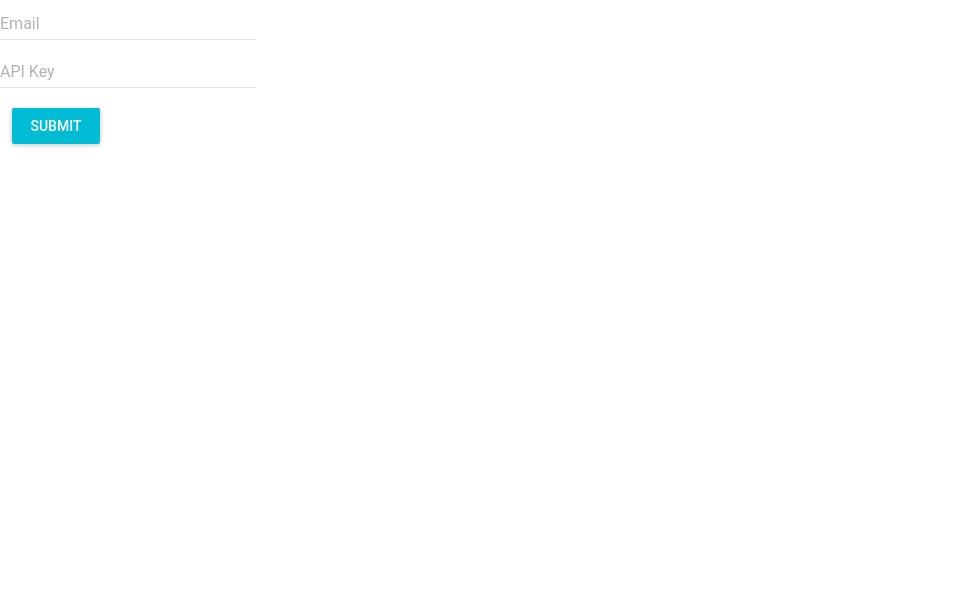
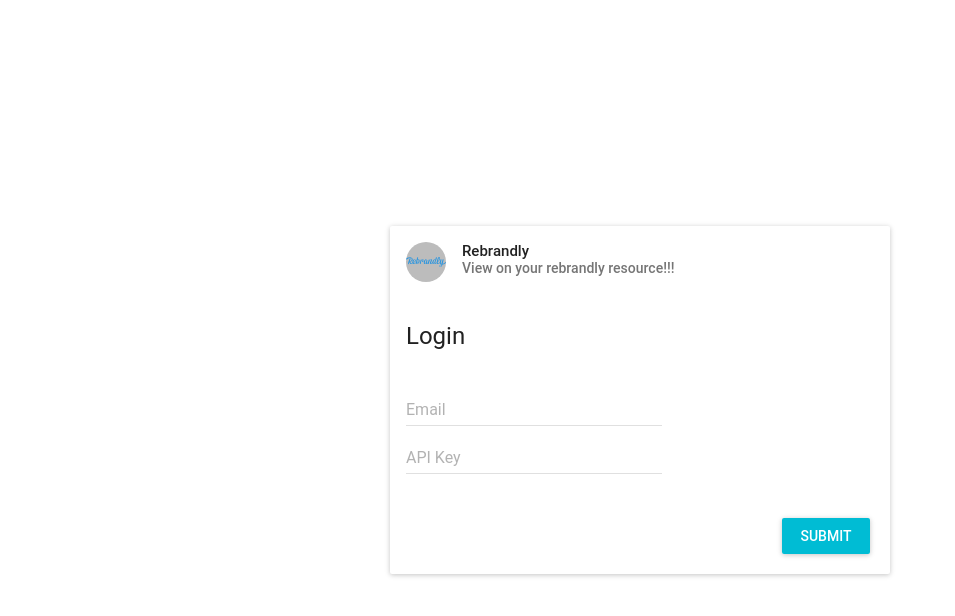
Before and after one commit to ShreejanaShrestha/reapp_repo, a React (Create React App) app: page / in a window 1280 px wide. Shown: the top 616 px of the page, without its empty margins (0-955 px from the left). Built offline with nearby package versions, Linux system fonts and the light colour scheme.

Commit message:
fetch part

```diff
--- a/src/App.js
+++ b/src/App.js
@@ -4,10 +4,10 @@
 import MuiThemeProvider from 'material-ui/styles/MuiThemeProvider';
 
 //components
-import Header from './components/Header'
+//import Header from './components/Header'
 
 //components
-import Body from './components/Body'
+//import Body from './components/Body'
 
 import Login from './components/login'
 
--- a/src/components/login.js
+++ b/src/components/login.js
@@ -1,26 +1,100 @@
 import React, { Component } from 'react';
+import logo from '../assets/logo-blue.svg';
 
 import TextField from 'material-ui/TextField';
 
 import RaisedButton from 'material-ui/RaisedButton';
+import { Card, CardActions, CardHeader, CardTitle, CardText } from 'material-ui/Card';
+
+//services
+//import RebrandlyApi from '../services/rebrandlyApi';
 
 const style = {
   margin: 12,
 };
+
 class login extends Component {
+	 alignCenter = {
+    height: "100vh",
+    display: "flex",
+    justifyContent: "center",
+    alignItems: "center"
+  }
+
+  cardWidth = {
+    width: "500px"
+  }
+
+  floatActionButtonRight = {
+    float: "right"
+	}
+	constructor (props) {
+		super(props)
+		this.state= {
+			email: '',
+			apikey: ''
+		}
+	}
+
 	render () {
 		return (
-			<div>
+			<div style={this.alignCenter}>
+				<Card style={this.cardWidth}>
+          <CardHeader
+            title="Rebrandly"
+            subtitle="View on your rebrandly resource!!!"
+            avatar={logo}
+          />
+          <CardTitle title="Login"/>
+<CardText>
 				<TextField
-				      hintText="Email"
+				      hintText="Email" value={this.state.email} onChange={(e) => this.onEmailChange(e)}
 				    /><br />
 				<TextField
-				      hintText="API Key"
+				      hintText="API Key"  type="password" value={this.state.apikey} onChange={(e) => this.onApiKeyChange(e)}
 				    /><br />
-
-				<RaisedButton label="Submit" primary={true} style={style} />
+				</CardText>
+<CardActions style={this.floatActionButtonRight}>
+				<RaisedButton label="Submit" primary={true} style={style}onClick={()=> this.onSubmit()} />
+				</CardActions>
+</Card>
 			</div>
 			)
 	}
+	onEmailChange(e) {
+
+		this.setState({email: e.target.value})
+	}
+	onApiKeyChange(e) {
+		this.setState({apikey: e.target.value})
+	}
+	onSubmit() {
+		fetch('https://api.rebrandly.com/v1/account' ,
+		{
+			headers: {
+				apikey: this.state.apikey
+			}
+		})
+		.then(response => {
+			if(response.ok) {
+				response.json()
+					.then(data => {
+						console.log(data)
+						if(data.email===this.state.email) {
+							console.log("Right User")
+						}
+						else {
+							alert("Not Autorized User")
+						}
+						})
+			}
+			else
+			{
+				alert(response.statusText)
+			}
+		})
+
+	}
+
 }
 export default login;
```
Also changed, not shown: src/assets/logo-blue.svg (added).
